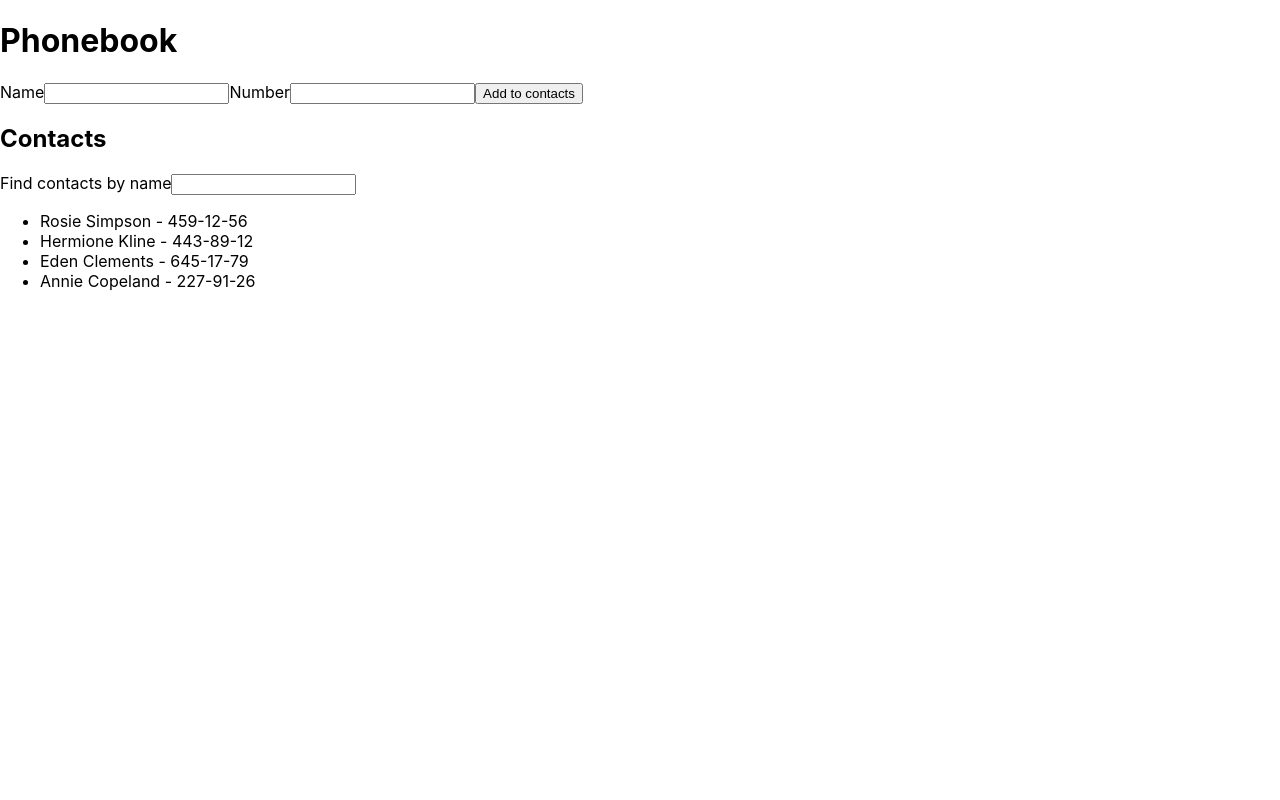
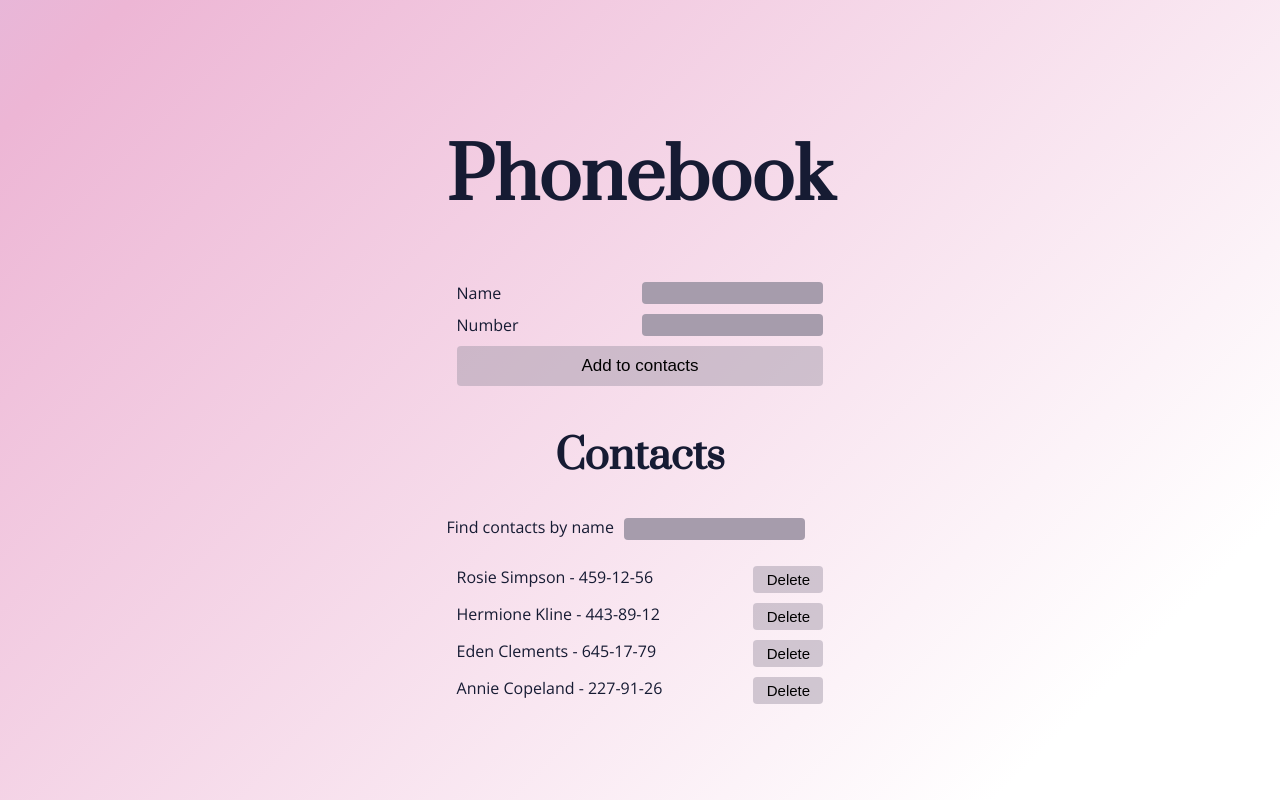
Before and after one commit to martadomzalska/goit-react-02-phonebook, a React (Create React App) app: page / in a window 1280 px wide. Built offline with nearby package versions, Linux system fonts and the light colour scheme.

Commit message:
styles + deleteContacts
added styles to components,
added function that enables to delete contact from the list

```diff
--- a/package.json
+++ b/package.json
@@ -36,5 +36,8 @@
       "last 1 firefox version",
       "last 1 safari version"
     ]
+  },
+  "devDependencies": {
+    "prop-types": "^15.8.1"
   }
 }
--- a/public/index.html
+++ b/public/index.html
@@ -15,6 +15,12 @@
       user's mobile device or desktop. See https://developers.google.com/web/fundamentals/web-app-manifest/
     -->
     <link rel="manifest" href="%PUBLIC_URL%/manifest.json" />
+    <link rel="preconnect" href="https://fonts.googleapis.com" />
+    <link rel="preconnect" href="https://fonts.gstatic.com" crossorigin />
+    <link
+      href="https://fonts.googleapis.com/css2?family=EB+Garamond:ital,wght@0,400;0,500;1,400&family=Old+Standard+TT&family=Open+Sans:wght@300;400&family=Prata&family=Raleway&family=Roboto:wght@300&display=swap"
+      rel="stylesheet"
+    />
     <!--
       Notice the use of %PUBLIC_URL% in the tags above.
       It will be replaced with the URL of the `public` folder during the build.
--- a/src/components/App.jsx
+++ b/src/components/App.jsx
@@ -18,54 +18,56 @@ export class App extends Component {
     const existingContact = this.state.contacts.find(
       contact => contact.name === newContact.name
     );
-    console.log(existingContact);
     if (existingContact) {
       alert(`${existingContact.name} is already in contacts`);
     } else {
-      this.setState(
-        state => {
+      this.setState(state => {
         const contacts = [...this.state.contacts, newContact];
         return {
           name: newContact.name,
           contacts,
         };
-        },
-        () => {
-          this.reset();
-        }
-      );
+      });
     }
   };
 
-  reset = () => {
-    this.setState({
-      name: '',
-      number: '',
-    });
+  //onChange event for Filter Component
+  filterContacts = e => {
+    this.setState({ filter: e.target.value });
   };
 
-  //onChange for Filter
-  filterContacts = e => {
-    this.setState({ filter: e.target.value });
+  deleteContact = (e, contacts) => {
+    const id = e.currentTarget.id;
+    const filteredContacts = this.state.contacts.filter(contact =>
+      contact.name.toLowerCase().includes(this.state.filter.toLowerCase())
+    );
+    const updatedContacts = filteredContacts.filter(
+      contact => contact.id !== id
+    );
+    this.setState(state => ({
+      contacts: updatedContacts,
+    }));
   };
 
   render() {
     const filteredContacts = this.state.contacts.filter(contact =>
       contact.name.toLowerCase().includes(this.state.filter.toLowerCase())
     );
+
     return (
-      <>
+      <div className="container">
+        <h1>Phonebook</h1>
         <ContactForm onSubmit={this.handleSubmit}></ContactForm>
-        <ContactList
-          contacts={filteredContacts}
-          children={
+        <h2>Contacts</h2>
         <Filter
           value={this.state.filter}
           onChange={this.filterContacts}
         ></Filter>
-          }
+        <ContactList
+          contacts={filteredContacts}
+          onButtonClick={this.deleteContact}
         ></ContactList>
-      </>
+      </div>
     );
   }
 }
--- a/src/components/Contacts/Contacts.jsx
+++ b/src/components/Contacts/Contacts.jsx
@@ -1,13 +1,31 @@
-export const ContactList = ({ contacts, children }) => (
+import css from './Contacts.module.css';
+import PropTypes from 'prop-types';
+
+export const ContactList = ({ contacts, onButtonClick }) => {
+  if (contacts.length > 0) {
+    return (
       <>
-    <h2>Contacts</h2>
-    {children}
-    <ul>
+        <ul className={css.list}>
           {contacts.map(contact => (
-        <li key={contact.id}>
+            <li className={css.list_element} key={contact.id}>
               {contact.name} - {contact.number}
+              <button
+                className={css.button}
+                id={contact.id}
+                onClick={onButtonClick}
+              >
+                Delete
+              </button>
             </li>
           ))}
         </ul>
       </>
     );
+  }
+  return <p>No contacts found</p>;
+};
+
+ContactList.propTypes = {
+  contacts: PropTypes.array,
+  onButtonClick: PropTypes.func,
+};
--- /dev/null
+++ b/src/components/Contacts/Contacts.module.css
@@ -0,0 +1,26 @@
+.list {
+  list-style: none;
+  padding: 10px;
+  display: flex;
+  flex-direction: column;
+  justify-content: center;
+  gap: 10px;
+}
+
+.list_element {
+  display: flex;
+  justify-content: space-between;
+}
+
+.button {
+  width: 70px;
+  border: none;
+  border-radius: 4px;
+  background-color: rgb(166, 156, 172, 0.5);
+  font-size: 15px;
+  padding: 5px;
+}
+
+.button:hover {
+  background-color: rgb(166, 156, 172);
+}
--- a/src/components/Filter/Filter.jsx
+++ b/src/components/Filter/Filter.jsx
@@ -1,8 +1,21 @@
+import css from './Filter.module.css';
+import PropTypes from 'prop-types';
+
 export const Filter = ({ value, onChange }) => (
-  <>
+  <div className={css.filterBox}>
     <label>
       Find contacts by name
-      <input type="name" value={value} onChange={onChange} />
+      <input
+        className={css.input}
+        type="name"
+        value={value}
+        onChange={onChange}
+      />
     </label>
-  </>
+  </div>
 );
+
+Filter.propTypes = {
+  value: PropTypes.string,
+  onChange: PropTypes.func,
+};
--- /dev/null
+++ b/src/components/Filter/Filter.module.css
@@ -0,0 +1,5 @@
+.input {
+    margin-left: 10px;
+    background-color: rgb(166, 156, 172);
+    height:20px;
+}
--- a/src/components/Form/Form.jsx
+++ b/src/components/Form/Form.jsx
@@ -1,5 +1,7 @@
 import { Component } from 'react';
 import { nanoid } from 'nanoid';
+import css from './Form.module.css';
+import PropTypes from 'prop-types';
 
 export class ContactForm extends Component {
   constructor(props) {
@@ -24,16 +26,24 @@ export class ContactForm extends Component {
     };
 
     this.props.onSubmit(newContact);
+    this.reset();
+  };
+
+  reset = () => {
+    this.setState({
+      name: '',
+      number: '',
+    });
   };
 
   render() {
     return (
       <>
-        <h1>Phonebook</h1>
-        <form onSubmit={this.handleSubmitForm}>
-          <label>
+        <form className={css.form} onSubmit={this.handleSubmitForm}>
+          <label className={css.label}>
             Name
             <input
+              className={css.form_input}
               type="text"
               value={this.state.name}
               onChange={this.handleChange}
@@ -43,9 +53,10 @@ export class ContactForm extends Component {
               required
             />
           </label>
-          <label>
+          <label className={css.label}>
             Number
             <input
+              className={css.form_input}
               type="tel"
               value={this.state.number}
               onChange={this.handleChange}
@@ -55,79 +66,15 @@ export class ContactForm extends Component {
               required
             />
           </label>
-          <button type="submit">Add to contacts</button>
+          <button className={css.button} type="submit">
+            Add to contacts
+          </button>
         </form>
       </>
     );
   }
-  // state = {contacts: [
-  //   { id: 'id-1', name: 'Rosie Simpson', number: '459-12-56' },
-  //   { id: 'id-2', name: 'Hermione Kline', number: '443-89-12' },
-  //   { id: 'id-3', name: 'Eden Clements', number: '645-17-79' },
-  //   { id: 'id-4', name: 'Annie Copeland', number: '227-91-26' },
-  // ],
-  // name: ''}
+}
 
-  // handleSubmit = event => {
-  //   event.preventDefault();
-
-  // const newContact = {
-  //   name: this.state.name,
-  //   id: nanoid(),
-  // };
-
-  // this.setState(prevState => {
-  //   console.log(prevState);
-  //   return {
-  //     contacts: [this.state.contacts , newContact],
-  //   };
-  // });
-  //   this.onAddItem();
-
-  //   // this.reset();
-  // };
-  // onAddItem = () => {
-  //   this.setState(state => {
-  //      const newContact = {
-  //        name: state.name,
-  //        id: nanoid(),
-  //     };
-  //     const contacts = [...this.state.contacts, newContact];
-  //     return {
-  //       name: state.name,
-  //       contacts
-  //     }
-  //    }, () => {console.log(this.state)})
-  //  }
-
-  // // reset = () => {
-  // //   this.setState({ name: '' });
-  // // };
-
-  // handleChange = event => {
-  //   const formValue = event.currentTarget.value;
-  //   this.setState({
-  //     name: formValue,
-  //   });
-  // };
-
-  // render() {
-  //   return (
-  //     <>
-  //       <h1>Phonebook</h1>
-  //       <form onSubmit={this.handleSubmit}>
-  //         <label>
-  //           Name
-  //           <input
-  //             type="text"
-  //             name="username"
-  //             placeholder="Kek Hek"
-  //             onChange={this.handleChange}
-  //           />
-  //         </label>
-  //         <button type="submit">Add to Contact</button>
-  //       </form>
-  //     </>
-  //   );
-  // }
-}
+ContactForm.propTypes = {
+  onSubmit: PropTypes.func,
+};
--- /dev/null
+++ b/src/components/Form/Form.module.css
@@ -0,0 +1,25 @@
+.form {
+  display: flex;
+  flex-direction: column;
+  justify-content: center;
+  gap: 10px;
+  padding: 10px;
+}
+.label {
+  display: flex;
+  justify-content: space-between;
+}
+.form_input {
+  background-color: rgb(166, 156, 172);
+  height: 20px;
+}
+.button {
+  height: 40px;
+  border: none;
+  border-radius: 4px;
+  background-color: rgb(166, 156, 172, 0.5);
+  font-size: 17px;
+}
+.button:hover {
+  background-color: rgb(166, 156, 172);
+}
--- a/src/index.css
+++ b/src/index.css
@@ -7,8 +7,68 @@ body {
     sans-serif;
   -webkit-font-smoothing: antialiased;
   -moz-osx-font-smoothing: grayscale;
+  color: #161b33;
+
+  display: flex;
+  justify-content: center;
+  align-items: center;
+  font-family: 'Open Sans', sans-serif;
+   background: linear-gradient(
+    -45deg,
+    #ffffff,
+    #ffffff,
+    #edb6d5,
+    #adbdfa,
+    #e7aaf1,
+    #a29bff
+  );
+  background-size: 400% 400%;
+  animation: gradient 15s ease infinite;
+  height: 100vh;
+}
+@keyframes gradient {
+  0% {
+    background-position: 0% 50%;
+  }
+  50% {
+    background-position: 100% 50%;
+  }
+  100% {
+    background-position: 0% 50%;
+  }
+
+}
+.container {
+  position:sticky;
+  top:0px;
+
+}
+h1 {
+  font-family: 'Prata', serif;
+  font-size: 70px;
+  text-align: center;
+  margin-top: 30px;
+  padding-top: 30px;
+
+}
+h2 {
+  font-family: 'Prata', serif;
+  font-size: 40px;
+  text-align: center;
 }
 
+input {
+  /* background-color: #a69cac; */
+  background-color: aliceblue;
+  border: none;
+  border-radius: 4px;
+}
+/* button {
+ height: 50px;
+  background-color: #f1dac4;
+  border: none;
+  border-radius: 4px;
+} */
 code {
   font-family: source-code-pro, Menlo, Monaco, Consolas, 'Courier New',
     monospace;
```
Also changed, not shown: src/components/Phonebook/Phonebook.jsx (deleted, +0 -92 lines), src/components/SignUp/SingUp.jsx (deleted, +0 -41 lines), 1 other file (tests, documents, lock files or other folders). Lines whose indentation alone changed are shown as unchanged.
